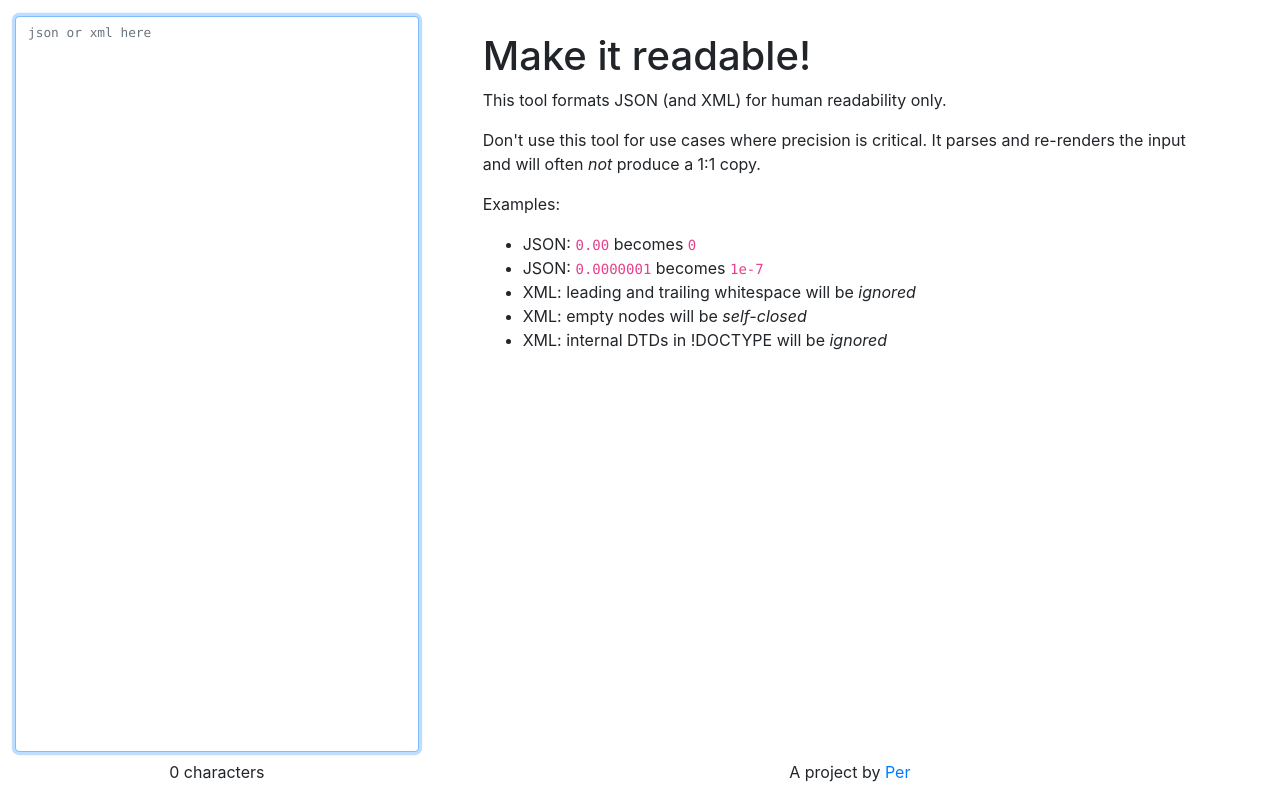
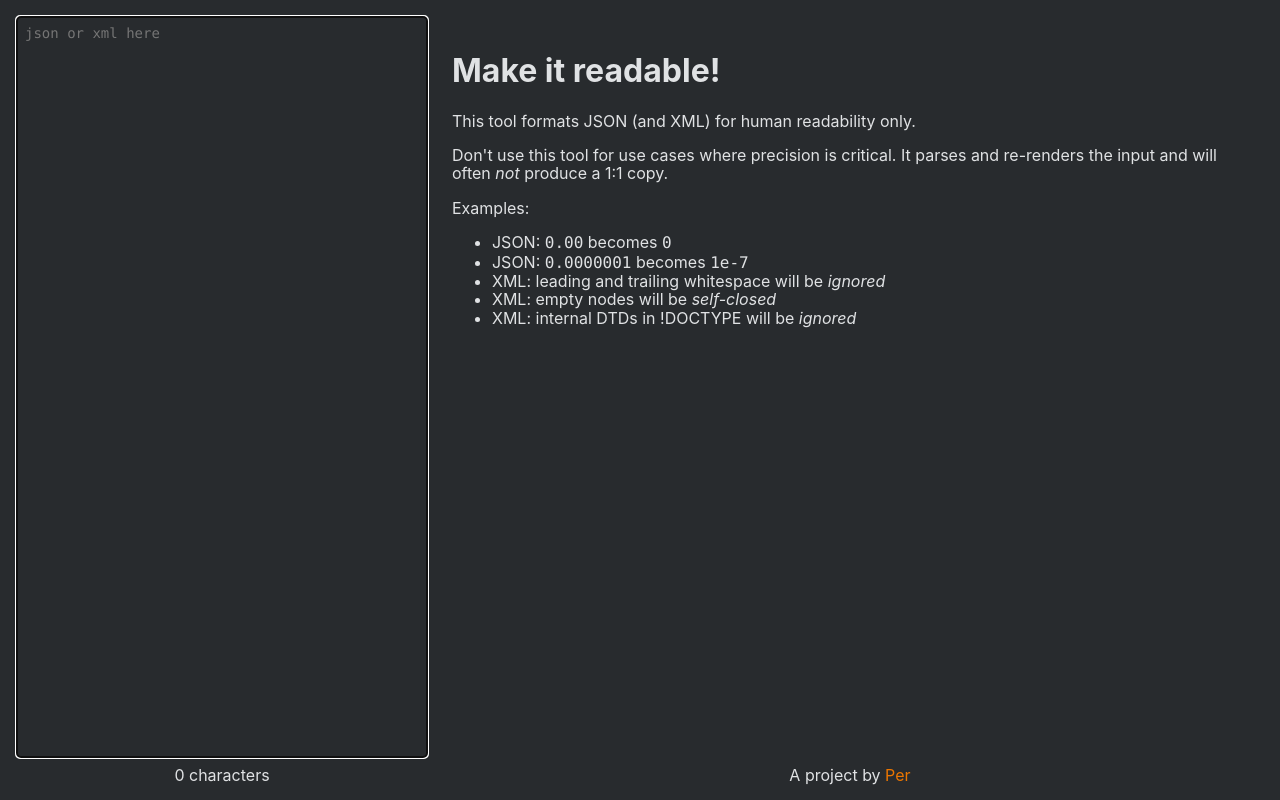
Before and after one commit to proog/json-fun, a Vue app: page / in a window 1280 px wide. Built offline with nearby package versions, Linux system fonts and the light colour scheme.

Commit message:
Cool new obsidian style

```diff
--- a/index.html
+++ b/index.html
@@ -9,7 +9,7 @@
   <link rel="stylesheet" href="./style.css">
 </head>
 
-<body class="h-100">
+<body class="h-100 sans-serif obsidian-gray bg-obsidian-dark-gray">
   <div id="app"></div>
 
   <script src="./src/index.js"></script>
--- a/package.json
+++ b/package.json
@@ -23,9 +23,9 @@
     "vue-template-compiler": "^2.6.10"
   },
   "dependencies": {
-    "bootstrap": "^4.1.3",
     "highlight.js": "^9.12.0",
     "lodash": "^4.17.10",
+    "tachyons": "^4.11.1",
     "vue": "^2.6.10",
     "vue-hot-reload-api": "^2.3.3"
   }
--- a/src/App.vue
+++ b/src/App.vue
@@ -1,17 +1,17 @@
 <template>
-<div class="container-fluid h-100">
-  <div class="row h-100">
-    <div class="col-md-4 col-12 py-3 pr-md-2 h-100 d-flex flex-column">
-      <textarea class="form-control monospace h-100"
-                :class="{ 'is-invalid': hasError }"
+<div class="w-100 h-100 ph3">
+  <div class="h-100 flex flex-wrap">
+    <div class="w-100 w-third-ns h-100 flex flex-column pv3 pr1-ns">
+      <textarea class="w-100 h-100 ba b--gray br2 pa2 code f6 obsidian-gray bg-obsidian-dark-gray"
+                :class="{ 'b--red': hasError }"
                 placeholder="json or xml here"
                 v-model="input"
                 ref="input"></textarea>
-      <div class="mt-2 text-center">
+      <div class="mt2 tc">
         {{ input.length }} characters
       </div>
     </div>
-    <div class="col-md-8 col-12 py-3 pl-md-2 h-100">
+    <div class="w-100 w-two-thirds-ns h-100 pv3 pl1-ns">
       <transition mode="out-in">
         <formatted-output v-if="formatted" :formatted="formatted" :language="language" :error="hasError"></formatted-output>
         <json-info v-else></json-info>
--- a/src/FormattedOutput.vue
+++ b/src/FormattedOutput.vue
@@ -1,12 +1,10 @@
 <template>
-<div class="h-100 d-flex flex-column">
-  <div class="card h-100">
-    <div class="card-body h-100 relative">
-      <pre class="h-100 monospace" ref="buffer"><code v-if="error">{{ highlighted }}</code><code v-else v-html="highlighted"></code></pre>
-    </div>
+<div class="h-100 flex flex-column">
+  <div class="h-100 ba b--gray br2 overflow-auto">
+    <pre class="ma0 f6 lh-copy" ref="buffer"><code v-if="error" class="hljs">{{ highlighted }}</code><code v-else class="hljs" v-html="highlighted"></code></pre>
   </div>
-  <div class="mt-2 text-center">
-    <a class="pointer" href="" @click.prevent="copy">
+  <div class="mt2 tc">
+    <a class="link underline-hover obsidian-orange pointer" href="" @click.prevent="copy">
       {{ notification }} {{ formatted.length }} characters
     </a>
   </div>
--- a/src/JsonInfo.vue
+++ b/src/JsonInfo.vue
@@ -1,6 +1,6 @@
 <template>
-<div class="h-100 d-flex flex-column">
-  <div class="px-md-5 pt-3 h-100 relative overflow-auto">
+<div class="h-100 flex flex-column">
+  <div class="h-100 pa3 overflow-auto">
     <h1>Make it readable!</h1>
     <p>This tool formats JSON (and XML) for human readability only.</p>
     <p>
@@ -16,8 +16,8 @@
       <li>XML: internal DTDs in !DOCTYPE will be <em>ignored</em></li>
     </ul>
   </div>
-  <div class="mt-2 text-center">
-    A project by <a href="https://permortensen.com">Per</a>
+  <div class="mt2 tc">
+    A project by <a class="link underline-hover obsidian-orange" href="https://permortensen.com">Per</a>
   </div>
 </div>
 </template>
--- a/style.css
+++ b/style.css
@@ -1,26 +1,24 @@
-@import "bootstrap/dist/css/bootstrap.css";
-@import "highlight.js/styles/xcode.css";
+@import "tachyons/css/tachyons.css";
+@import "highlight.js/styles/obsidian.css";
 
-.pointer {
-    cursor: pointer;
-}
-.monospace {
-    font-size: 0.8em;
-    font-family: Menlo,Monaco,Consolas,"Liberation Mono","Courier New",monospace;
-}
-.relative {
-    position: relative;
-}
-.top-right {
-    position: absolute;
-    top: 0;
-    right: 0;
-}
-.overflow-auto {
-    overflow: auto;
+.link:focus {
+    outline: none;
 }
 textarea {
     resize: none;
+}
+textarea.b--red:focus {
+    outline-color: #ff4136;
+}
+
+.bg-obsidian-dark-gray {
+    background: rgb(40, 43, 46);
+}
+.obsidian-gray {
+    color: #e0e2e4;
+}
+.obsidian-orange {
+    color: #ec7600;
 }
 
 .v-enter-active {
```
Also changed, not shown: 1 other file (tests, documents, lock files or other folders).
